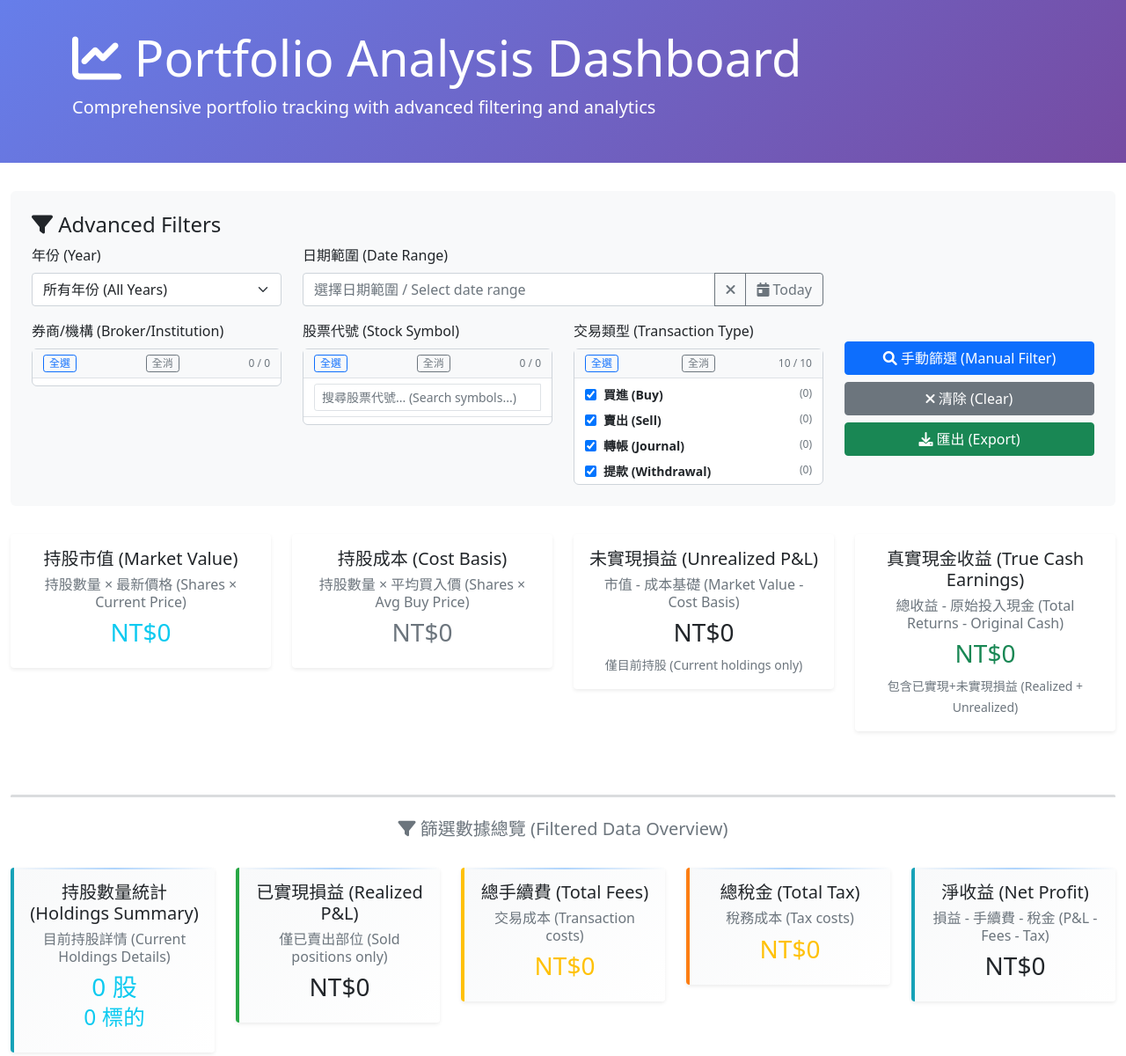
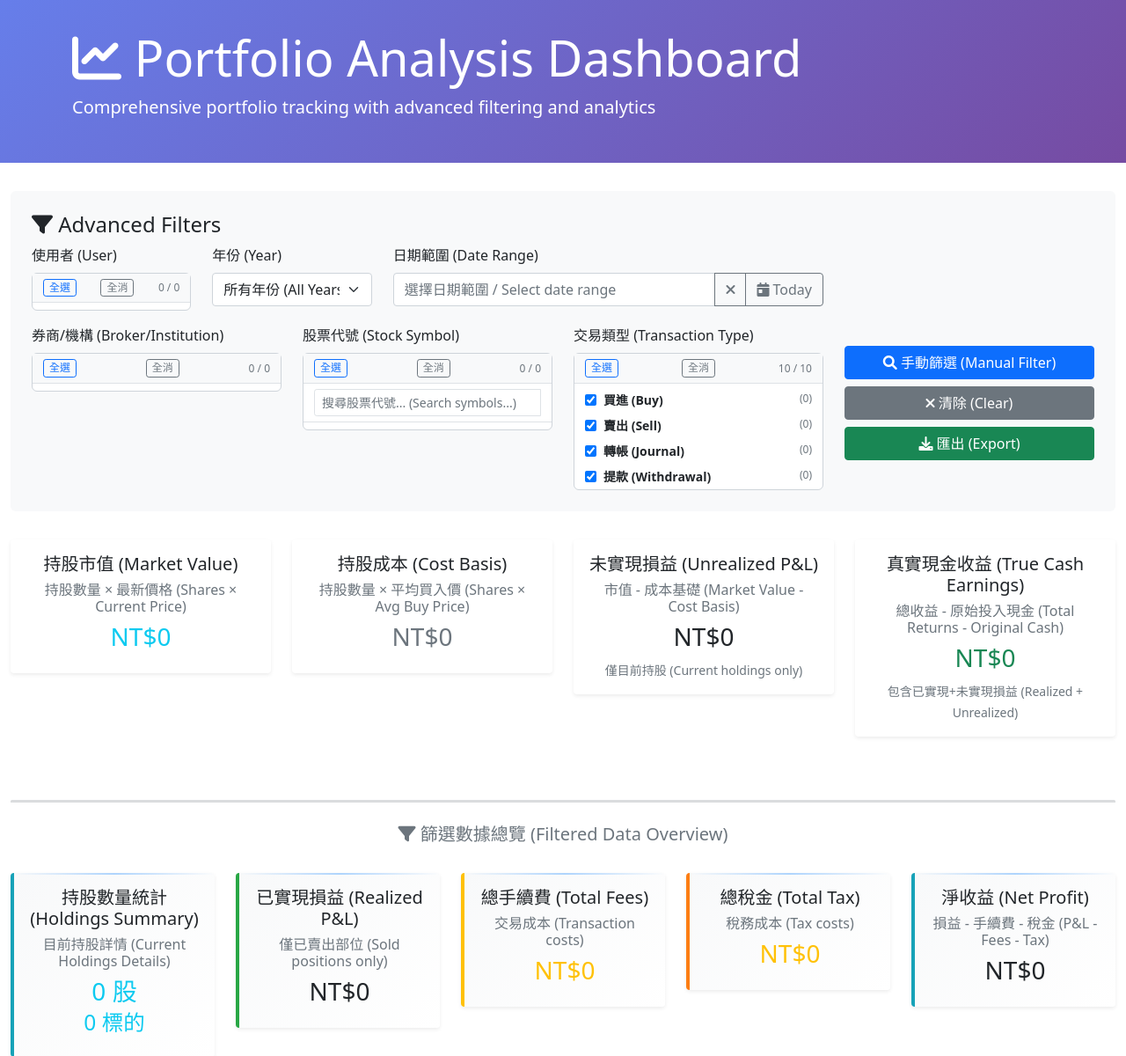
Before and after one commit to zheharry/my-portfolio, a Flask app: page / in a window 1280 px wide. Shown: the top 1200 px of the page at 88% size. Run offline with Flask 3, Linux system fonts and the light colour scheme; data that the repository does not hold is empty; some libraries are stand-ins or nearby versions.

Commit message:
Add multi-user support to database schema and parser
Co-authored-by: zheharry <26018+zheharry@users.noreply.github.com>

```diff
--- a/app.py
+++ b/app.py
@@ -96,7 +96,8 @@ class PortfolioAPI:
                     account_type TEXT,
                     account_holder TEXT,
                     created_date TEXT,
-                    currency TEXT DEFAULT 'USD'
+                    currency TEXT DEFAULT 'USD',
+                    user TEXT
                 )
             """)
 
@@ -119,6 +120,7 @@ class PortfolioAPI:
                     order_id TEXT,
                     description TEXT,
                     currency TEXT DEFAULT 'USD',
+                    user TEXT,
                     FOREIGN KEY (account_id) REFERENCES accounts (account_id)
                 )
             """)
@@ -148,7 +150,7 @@ class PortfolioAPI:
             self._migrate_currency_columns(cursor)
 
     def _migrate_currency_columns(self, cursor):
-        """Add currency and chinese_name columns to existing tables and populate based on broker"""
+        """Add currency, chinese_name, and user columns to existing tables and populate based on broker"""
         try:
             # Check and add currency column to accounts table
             cursor.execute("PRAGMA table_info(accounts)")
@@ -158,6 +160,10 @@ class PortfolioAPI:
                 cursor.execute("ALTER TABLE accounts ADD COLUMN currency TEXT DEFAULT 'USD'")
                 print("Added currency column to accounts table")
 
+            if 'user' not in accounts_columns:
+                cursor.execute("ALTER TABLE accounts ADD COLUMN user TEXT")
+                print("Added user column to accounts table")
+
             # Check and add currency column to transactions table
             cursor.execute("PRAGMA table_info(transactions)")
             transactions_columns = [row[1] for row in cursor.fetchall()]
@@ -170,6 +176,10 @@ class PortfolioAPI:
             if 'chinese_name' not in transactions_columns:
                 cursor.execute("ALTER TABLE transactions ADD COLUMN chinese_name TEXT")
                 print("Added chinese_name column to transactions table")
+
+            if 'user' not in transactions_columns:
+                cursor.execute("ALTER TABLE transactions ADD COLUMN user TEXT")
+                print("Added user column to transactions table")
 
             # Check and add currency column to positions table
             cursor.execute("PRAGMA table_info(positions)")
@@ -364,6 +374,27 @@ class PortfolioAPI:
                 'brokers': [entry['display'] for entry in broker_entries],
                 'broker_keys': {entry['display']: entry['key'] for entry in broker_entries}
             }
+
+    def get_users(self):
+        """Get all unique users from transactions"""
+        with self.get_connection() as conn:
+            cursor = conn.cursor()
+
+            # Get distinct users from transactions table
+            cursor.execute("""
+                SELECT DISTINCT user
+                FROM transactions
+                WHERE user IS NOT NULL
+                ORDER BY user
+            """)
+
+            users = [row[0] for row in cursor.fetchall() if row[0]]
+
+            # If no users found, return empty list
+            if not users:
+                return []
+
+            return users
 
     def get_symbols(self, broker_filters=None):
         """Get all unique symbols, optionally filtered by broker"""
@@ -721,6 +752,19 @@ class PortfolioAPI:
                     # Single transaction type (backward compatibility)
                     query += " AND t.transaction_type = ?"
                     params.append(transaction_type_filter)
+
+            # Handle multi-select user filter
+            if filters.get('user'):
+                user_filter = filters['user']
+                if isinstance(user_filter, list):
+                    if len(user_filter) > 0:
+                        placeholders = ','.join(['?' for _ in user_filter])
+                        query += f" AND t.user IN ({placeholders})"
+                        params.extend(user_filter)
+                else:
+                    # Single user (backward compatibility)
+                    query += " AND t.user = ?"
+                    params.append(user_filter)
 
             if filters.get('start_date'):
                 query += " AND t.transaction_date >= ?"
@@ -1853,6 +1897,12 @@ def api_brokers():
     # Return both broker names and keys for frontend processing
     return jsonify(broker_data)
 
+@app.route('/api/users')
+def api_users():
+    """Get all users"""
+    users = portfolio_api.get_users()
+    return jsonify(users)
+
 @app.route('/api/symbols')
 def api_symbols():
     """Get all symbols, optionally filtered by broker"""
@@ -1881,6 +1931,7 @@ def api_transactions():
         'broker': request.args.getlist('broker'),  # Support multiple brokers
         'symbol': request.args.getlist('symbol'),  # Support multiple symbols
         'transaction_type': request.args.getlist('transaction_type'),  # Support multiple transaction types
+        'user': request.args.getlist('user'),  # Support multiple users
         'start_date': request.args.get('start_date'),
         'end_date': request.args.get('end_date'),
         'year': request.args.get('year'),
--- a/static/dashboard.js
+++ b/static/dashboard.js
@@ -284,7 +284,11 @@ class PortfolioDashboard {
     // Load filter options
     async loadFilterOptions() {
         try {
-            // Load brokers FIRST and ensure broker keys are loaded before proceeding
+            // Load users FIRST
+            const users = await this.fetchAPI('/api/users');
+            this.populateSelect('userFilter', users);
+
+            // Load brokers and ensure broker keys are loaded before proceeding
             const brokerData = await this.fetchAPI('/api/brokers');
             this.brokerKeys = brokerData.broker_keys || {};
             console.log('Broker keys loaded:', this.brokerKeys);
@@ -664,6 +668,7 @@ class PortfolioDashboard {
 
         // Handle multi-select checkboxes
         const multiSelectMappings = {
+            'userFilter': 'user',
             'brokerFilter': 'broker',
             'symbolFilter': 'symbol',
             'transactionTypeFilter': 'transaction_type'
--- a/templates/index.html
+++ b/templates/index.html
@@ -275,15 +275,28 @@
         <div class="filter-section">
             <h4><i class="fas fa-filter"></i> Advanced Filters</h4>
 
-            <!-- First Row: Year, Start Date, End Date -->
+            <!-- First Row: User, Year, Start Date, End Date -->
             <div class="row mb-3">
-                <div class="col-md-3">
+                <div class="col-md-2">
+                    <label class="form-label">使用者 (User)</label>
+                    <div class="multi-select-container">
+                        <div class="multi-select-controls">
+                            <button type="button" class="btn btn-sm btn-outline-primary select-all-btn" data-target="userFilter">全選</button>
+                            <button type="button" class="btn btn-sm btn-outline-secondary deselect-all-btn" data-target="userFilter">全消</button>
+                            <span class="selected-count-text" id="userCount">0 / 0</span>
+                        </div>
+                        <div class="multi-select-list" id="userFilter" data-max-height="120px">
+                            <!-- Checkboxes will be populated here -->
+                        </div>
+                    </div>
+                </div>
+                <div class="col-md-2">
                     <label class="form-label">年份 (Year)</label>
                     <select id="yearFilter" class="form-select">
                         <option value="">所有年份 (All Years)</option>
                     </select>
                 </div>
-                <div class="col-md-6">
+                <div class="col-md-5">
                     <label class="form-label">日期範圍 (Date Range)</label>
                     <div class="input-group">
                         <input type="text" id="dateRangePicker" class="form-control" placeholder="選擇日期範圍 / Select date range" readonly>
```
Also changed, not shown: scripts/multi_broker_parser.py (+55 -7 lines).
